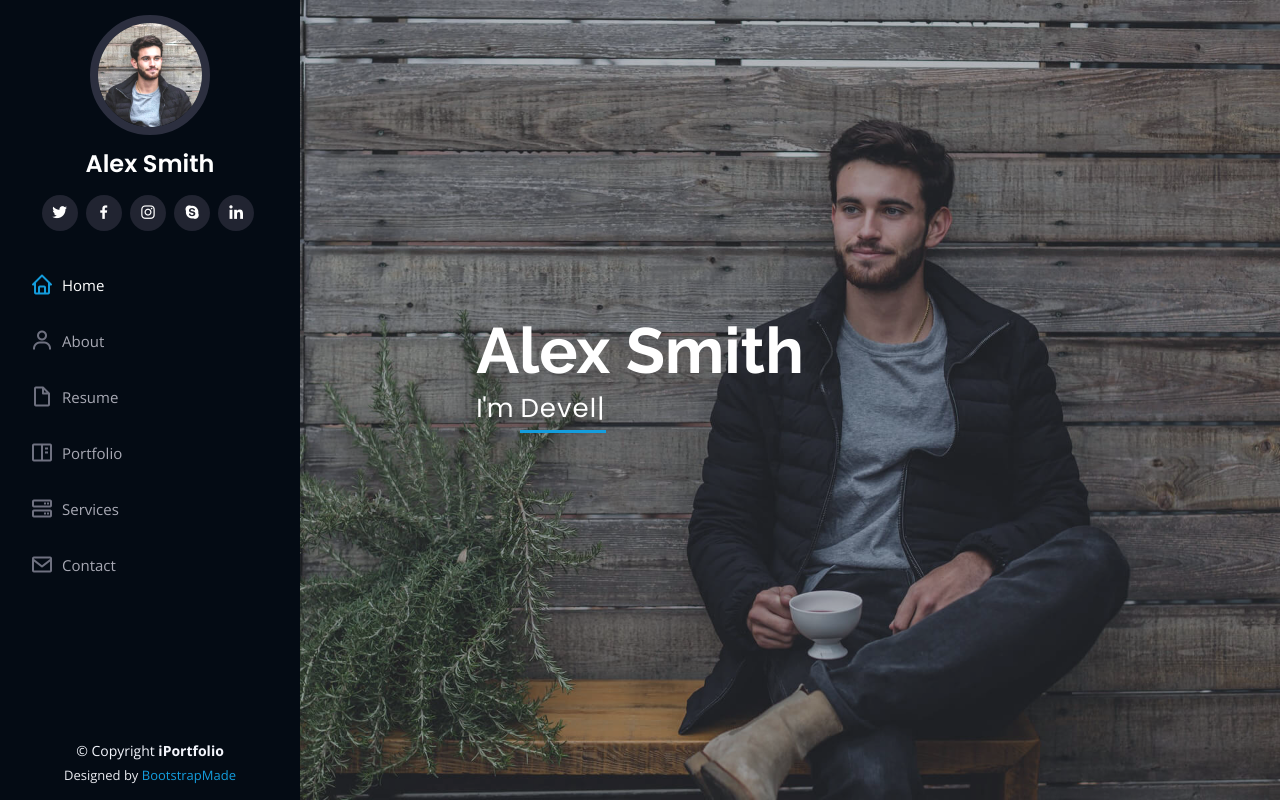
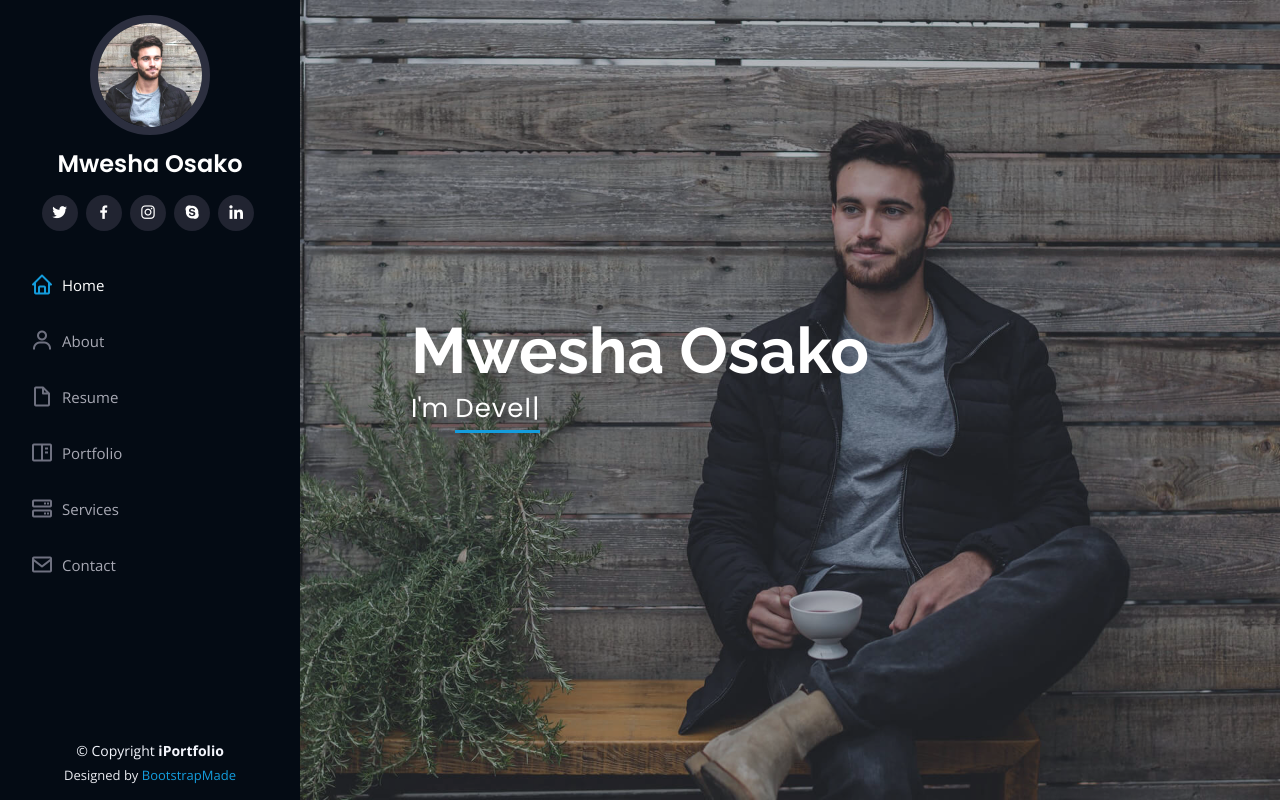
Before and after one commit to Mwesha/static-resume-by-mwesha, a plain HTML site: page index.html in a window 1280 px wide. Shown: the top 802 px of the page. Drawn offline with nearby package versions, Linux system fonts and the light colour scheme.

Commit message:
name change to Mwesha Osako

```diff
--- a/index.html
+++ b/index.html
@@ -46,7 +46,7 @@
 
       <div class="profile">
         <img src="assets/img/profile-img.jpg" alt="" class="img-fluid rounded-circle">
-        <h1 class="text-light"><a href="index.html">Alex Smith</a></h1>
+        <h1 class="text-light"><a href="index.html">Mwesha Osako</a></h1>
         <div class="social-links mt-3 text-center">
           <a href="#" class="twitter"><i class="bx bxl-twitter"></i></a>
           <a href="#" class="facebook"><i class="bx bxl-facebook"></i></a>
@@ -72,7 +72,7 @@
   <!-- ======= Hero Section ======= -->
   <section id="hero" class="d-flex flex-column justify-content-center align-items-center">
     <div class="hero-container" data-aos="fade-in">
-      <h1>Alex Smith</h1>
+      <h1>Mwesha Osako</h1>
       <p>I'm <span class="typed" data-typed-items="Designer, Developer, Freelancer, Photographer"></span></p>
     </div>
   </section><!-- End Hero -->
@@ -253,7 +253,7 @@
           <div class="col-lg-6" data-aos="fade-up">
             <h3 class="resume-title">Sumary</h3>
             <div class="resume-item pb-0">
-              <h4>Alex Smith</h4>
+              <h4>Mwesha Osako</h4>
               <p><em>Innovative and deadline-driven Graphic Designer with 3+ years of experience designing and developing user-centered digital/print marketing material from initial concept to final, polished deliverable.</em></p>
               <ul>
                 <li>Portland par 127,Orlando, FL</li>
```
